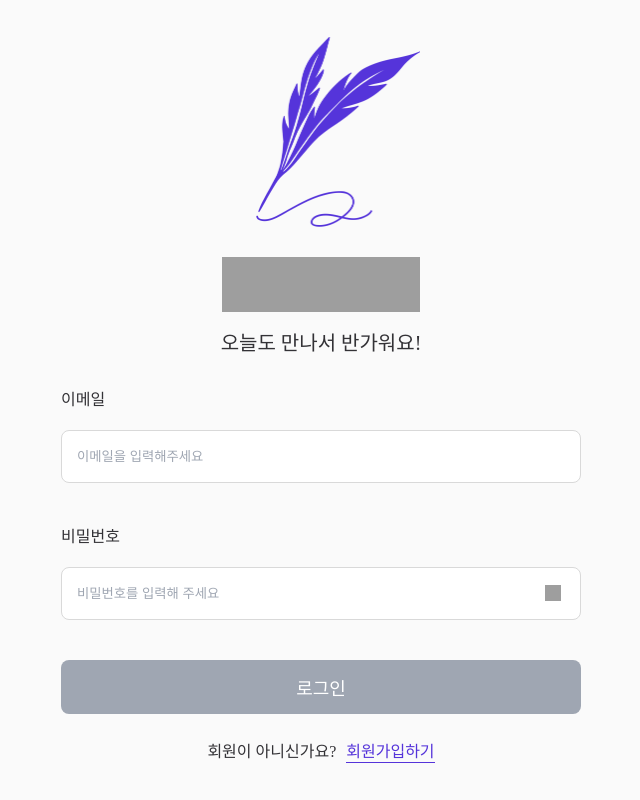
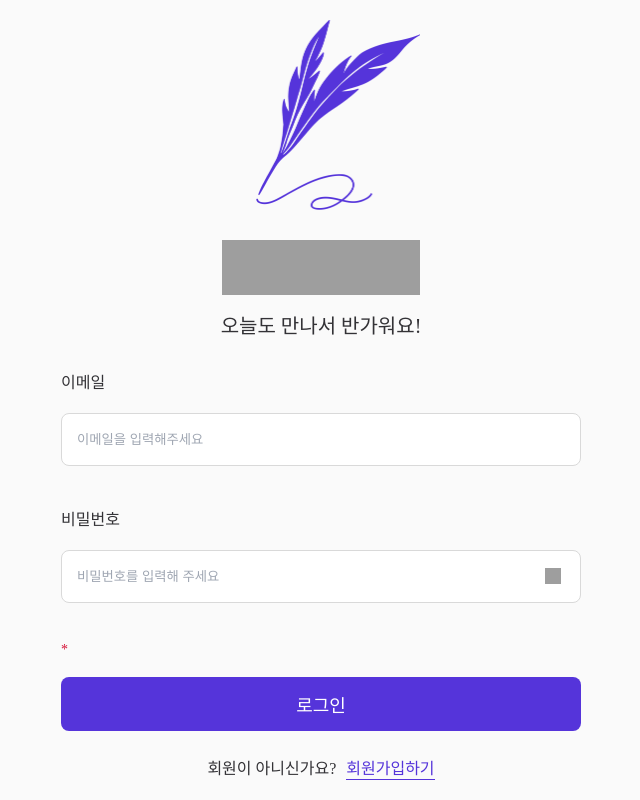
Before and after one commit to WhatToDo6/WhatToDo, a Next.js app: page /login in a window 1280 px wide. Shown: the whole page, without its empty margins (319-959 px from the left). Built offline with nearby package versions, Linux system fonts and the light colour scheme; grey boxes are pictures that could not be loaded.

Commit message:
feat: 로그인 기능 구현

```diff
--- a/src/components/login-signup/form/login/index.tsx
+++ b/src/components/login-signup/form/login/index.tsx
@@ -1,5 +1,8 @@
+import { useRouter } from 'next/router'
+import { useState } from 'react'
 import { useForm, SubmitHandler } from 'react-hook-form'
 
+import AXIOS from '@/lib/axios'
 import BasicButton from '@/src/components/common/button/basic'
 import Input from '@/src/components/common/input'
 import { InputFormValues } from '@/src/types/input'
@@ -7,6 +10,9 @@ import { InputFormValues } from '@/src/types/input'
 import S from '../Form.module.scss'
 
 const LogInForm = () => {
+  const router = useRouter()
+  const [loginError, setLoginError] = useState('')
+
   const {
     register,
     handleSubmit,
@@ -15,11 +21,23 @@ const LogInForm = () => {
   } = useForm<InputFormValues>({ mode: 'onBlur' })
 
   const onSubmit: SubmitHandler<InputFormValues> = (data) => {
-    console.log(data)
+    if (data.email === '' || data.password === '') return
+
+    AXIOS.post('/auth/login', {
+      email: data.email,
+      password: data.password,
+    })
+      .then((res) => {
+        localStorage.setItem('accessToken', res.data.accessToken)
+        router.push('/mydashboard')
+      })
+      .catch((err) => {
+        setLoginError(err.response.data.message)
+      })
   }
 
   return (
-    <form className={S.container}>
+    <form className={S.container} onSubmit={handleSubmit(onSubmit)}>
       <label className={S.label}>이메일</label>
       <Input
         inputType="email"
@@ -34,7 +52,13 @@ const LogInForm = () => {
         error={errors.password}
         register={register}
       />
-      <BasicButton size="large" isDisabled={true}>
+      <span className={S.errorText}>* {loginError}</span>
+      <BasicButton
+        size="large"
+        isDisabled={
+          watch('email') === '' || watch('password') === '' ? true : false
+        }
+      >
         <span className={S.buttonText}>로그인</span>
       </BasicButton>
     </form>
```
